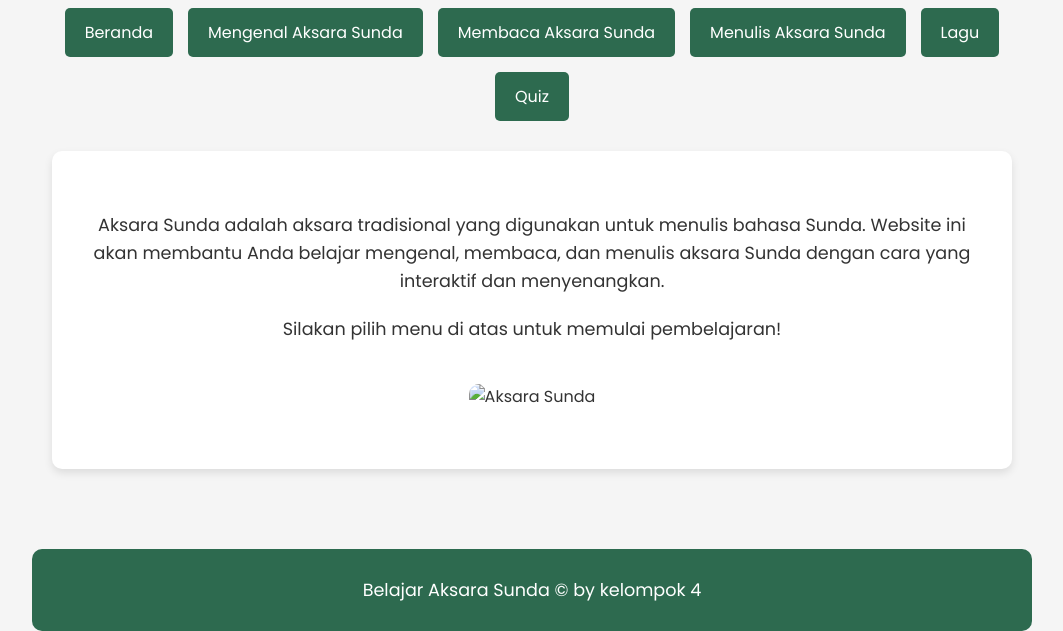
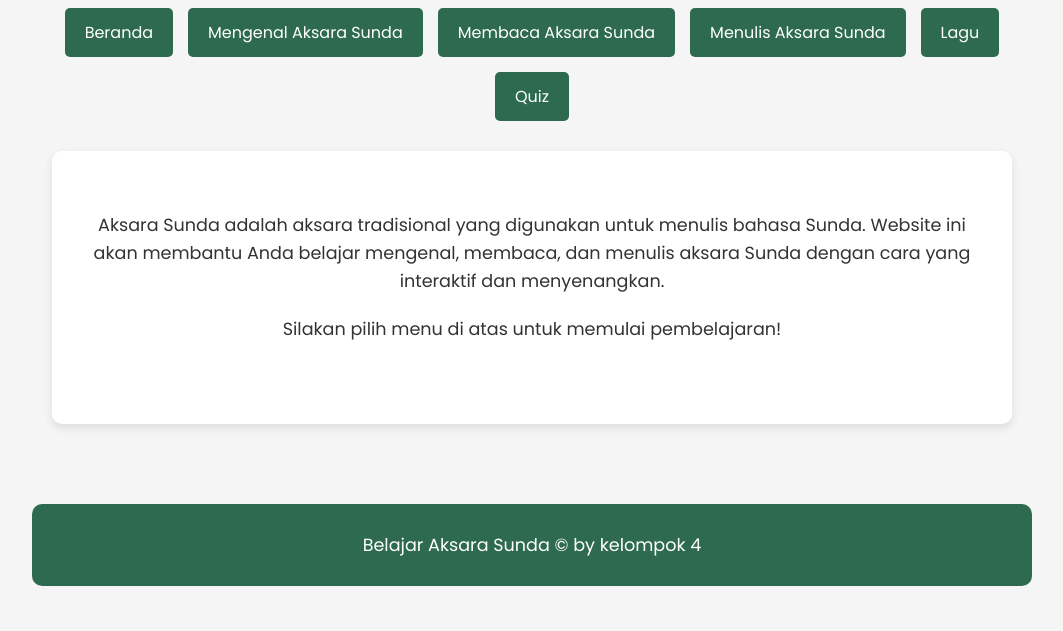
Before and after one commit to SenorKhilqi/AKSARA-SUNDA, a plain HTML site: page index.html in a window 1280 px wide. Shown: the part 242-873 px from the top of the page, without its empty margins (108-1171 px from the left). After the commit the page ends 828 px from the top, so only its background shows below. Drawn offline with Linux system fonts and the light colour scheme.

Commit message:
Update index.html

```diff
--- a/index.html
+++ b/index.html
@@ -27,7 +27,6 @@
             <div class="home-content">
                 <p>Aksara Sunda adalah aksara tradisional yang digunakan untuk menulis bahasa Sunda. Website ini akan membantu Anda belajar mengenal, membaca, dan menulis aksara Sunda dengan cara yang interaktif dan menyenangkan.</p>
                 <p>Silakan pilih menu di atas untuk memulai pembelajaran!</p>
-                <img class="home-image" src="" alt="Aksara Sunda">
             </div>
         </div>
     </div>
```
